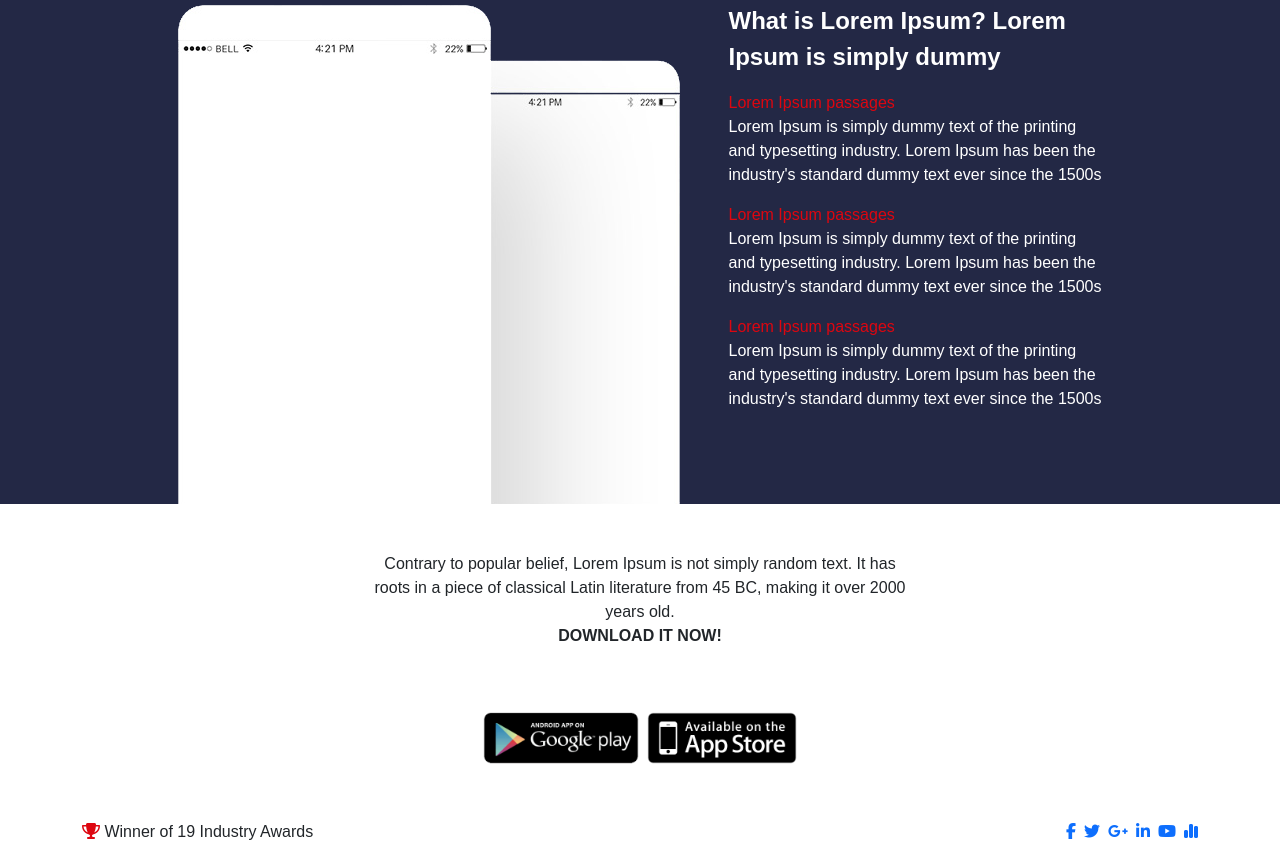
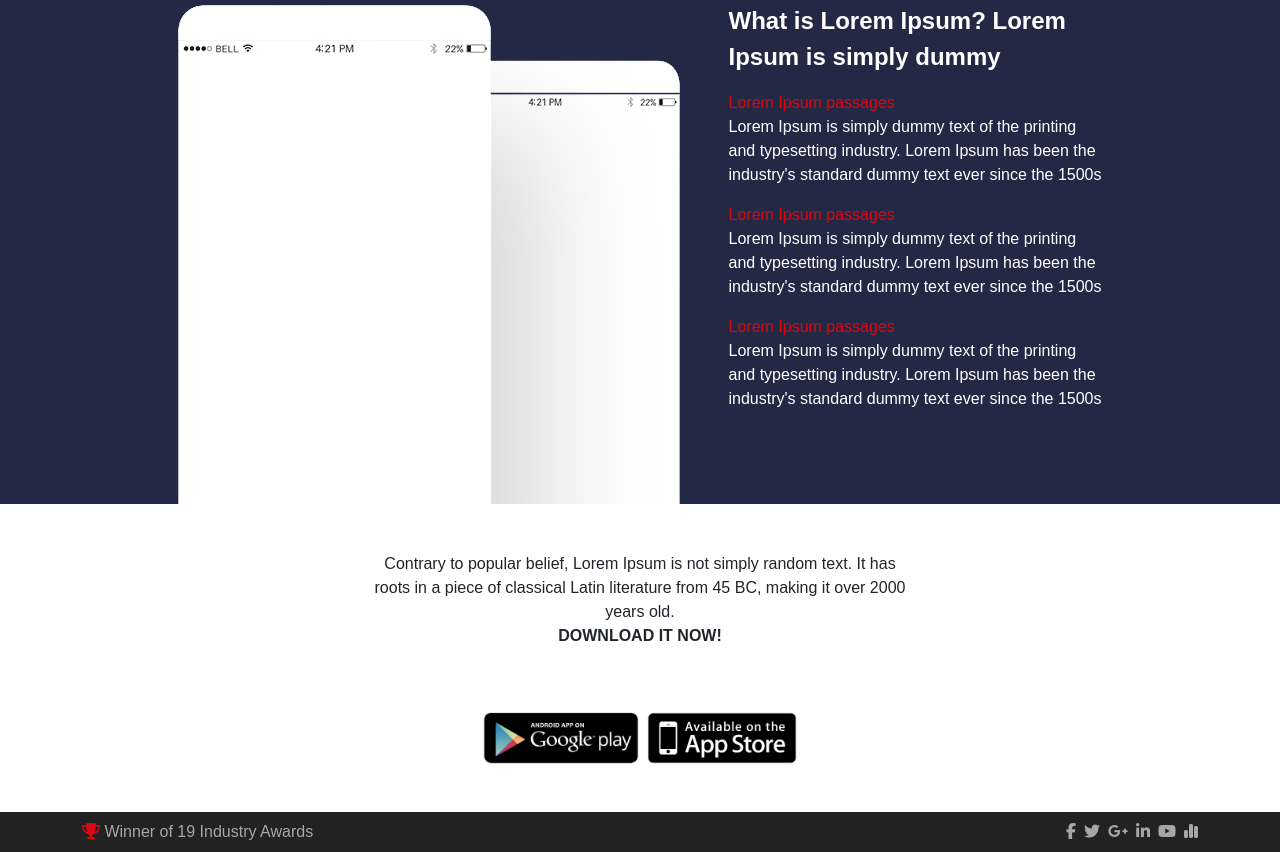
Before and after one commit to jhonedias/HighlightTA-Technical-Assessment, a plain HTML site: page index.html in a window 1280 px wide. Shown: the part 1213-2065 px from the top of the page. Drawn offline with nearby package versions, Linux system fonts and the light colour scheme.

Commit message:
Update style.css
Style for footer part 1

```diff
--- a/style.css
+++ b/style.css
@@ -54,3 +54,9 @@ body {
 .text-red {
     color: #DD0610;
 }
+.text-footer {
+    color: #A4A8AA;
+}
+.footer-social {
+    background-color: #222222;
+}
```
